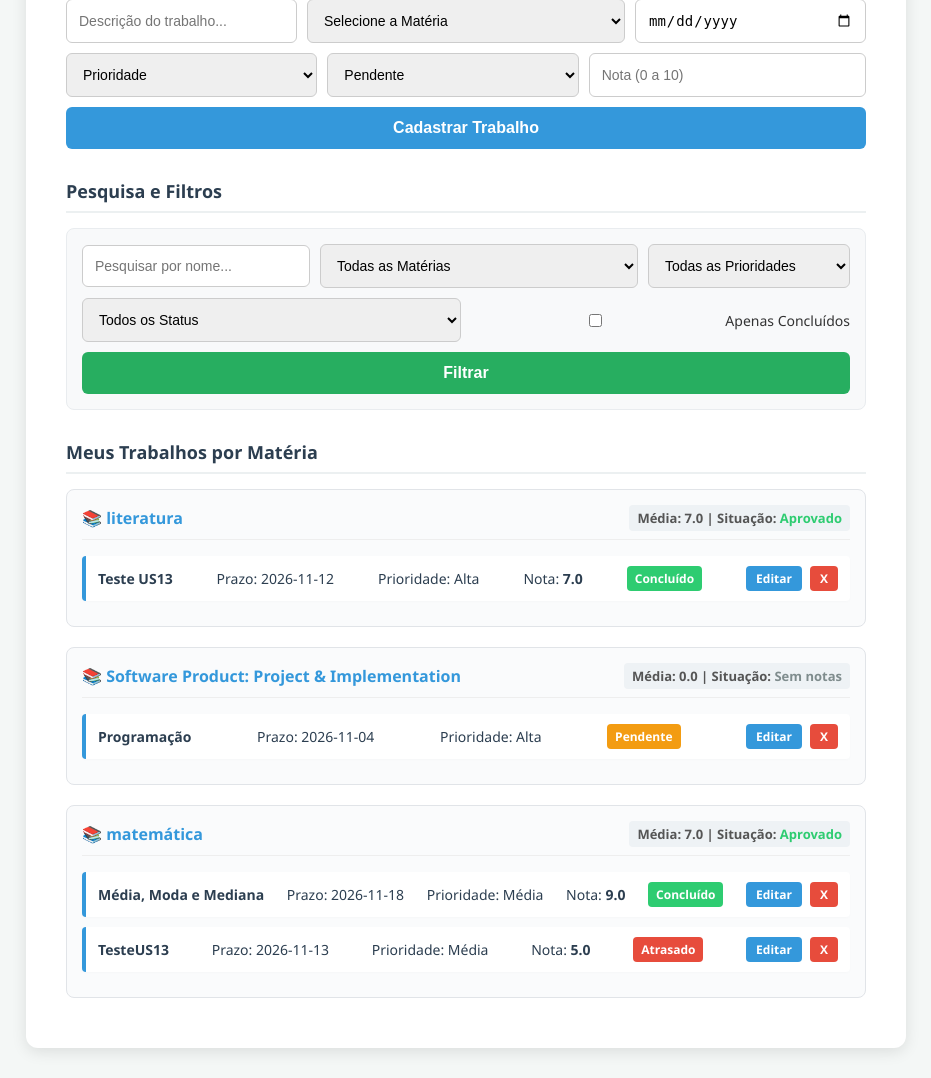
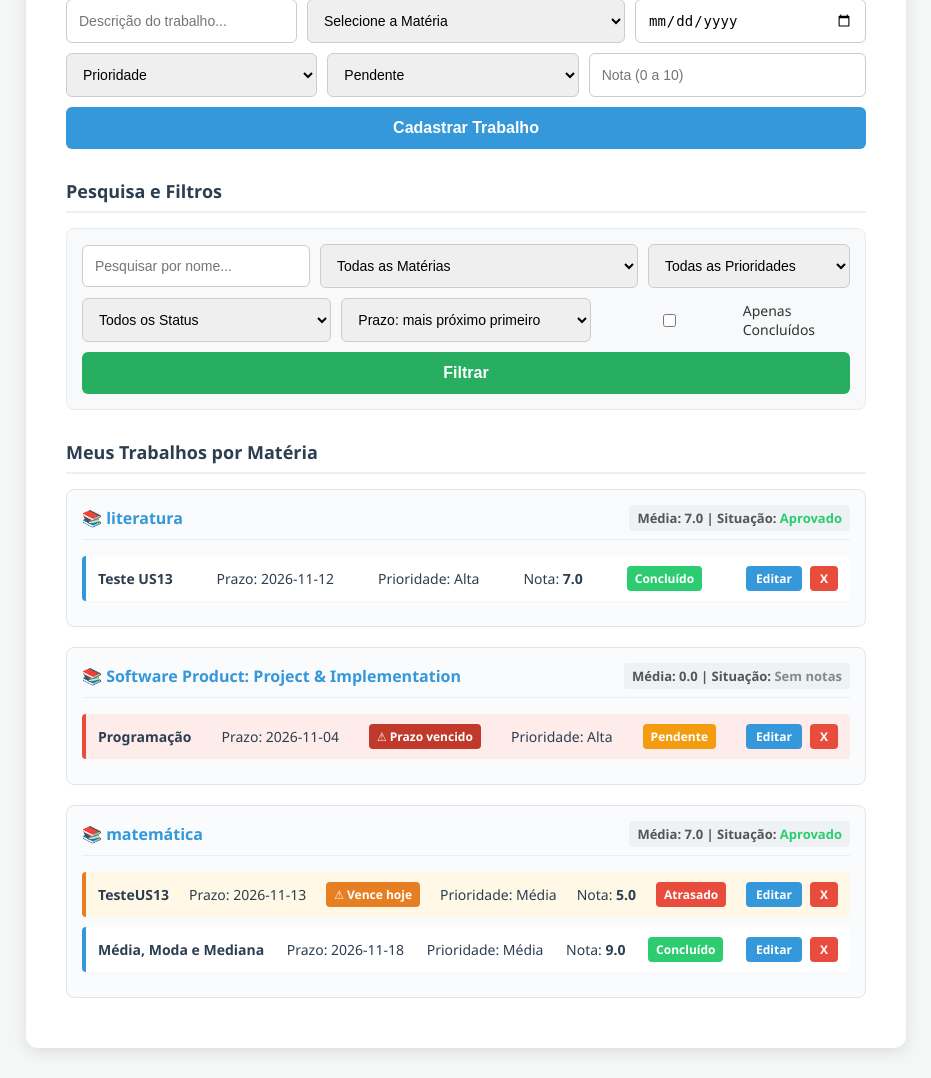
Before and after one commit to brenoorenzi/study-task, a Flask app: page / in a window 1280 px wide. Shown: the part 416-1494 px from the top of the page, without its empty margins (174-1105 px from the left). Run offline with Flask 3, Linux system fonts and the light colour scheme; data comes from the database, SQL or seed files in the repository.

Commit message:
Criacao das US09 e US11.

```diff
--- a/controller/rotas.py
+++ b/controller/rotas.py
@@ -4,6 +4,22 @@ from model.materia_model import cadastrar_materia, buscar_materias
 from model.trabalho_model import cadastrar_trabalho, buscar_trabalhos, buscar_trabalho_por_id, atualizar_trabalho, desativar_trabalho
 
 materia_bp = Blueprint('materia', __name__)
+
+# US11: trabalhos com prazo em até N dias (e ainda não concluídos) ganham destaque
+DIAS_ALERTA = 3
+
+def calcular_destaques(trabalhos):
+    """Retorna {id_do_trabalho: dias_restantes} para os trabalhos que merecem destaque.
+    dias_restantes < 0 significa prazo vencido; 0 = vence hoje."""
+    hoje = datetime.now().date()
+    destaques = {}
+    for t in trabalhos:
+        if t[5] == 'Concluído':
+            continue
+        dias = (datetime.strptime(t[3], '%Y-%m-%d').date() - hoje).days
+        if dias <= DIAS_ALERTA:
+            destaques[t[0]] = dias
+    return destaques
 
 @materia_bp.route('/', methods=['GET', 'POST'])
 def home():
@@ -38,6 +54,9 @@ def home():
     filtro_prioridade = request.args.get('prioridade')
     filtro_status = request.args.get('status')
     termo_busca = request.args.get('busca')
+    ordem = request.args.get('ordem', 'asc')
+    if ordem not in ('asc', 'desc'):
+        ordem = 'asc'
     apenas_concluidos = request.args.get('apenas_concluidos') == '1'
 
     materias_salvas = buscar_materias()
@@ -47,7 +66,8 @@ def home():
         prioridade=filtro_prioridade,
         status=filtro_status,
         busca=termo_busca,
-        apenas_concluidos=apenas_concluidos
+        apenas_concluidos=apenas_concluidos,
+        ordem=ordem
     )
 
     todos_trabalhos = buscar_trabalhos()
@@ -88,7 +108,8 @@ def home():
                            materias=materias_salvas,
                            trabalhos=trabalhos_salvos,
                            totais=totais,
-                           medias_materias=medias_materias)
+                           medias_materias=medias_materias,
+                           destaques=calcular_destaques(trabalhos_salvos))
 
 @materia_bp.route('/trabalho/<int:trabalho_id>/editar', methods=['GET', 'POST'])
 def editar_trabalho(trabalho_id):
@@ -136,7 +157,8 @@ def editar_trabalho(trabalho_id):
                            materias=materias_salvas,
                            trabalhos=todos_trabalhos,
                            trabalho_edicao=trabalho,
-                           totais=totais)
+                           totais=totais,
+                           destaques=calcular_destaques(todos_trabalhos))
 
 @materia_bp.route('/trabalho/<int:trabalho_id>/desativar')
 def desativar(trabalho_id):
--- a/model/trabalho_model.py
+++ b/model/trabalho_model.py
@@ -37,7 +37,7 @@ def cadastrar_trabalho(descricao, materia_id, prazo, prioridade, status, nota=No
     conexao.commit()
     conexao.close()
 
-def buscar_trabalhos(materia_id=None, prioridade=None, status=None, busca=None, apenas_concluidos=False):
+def buscar_trabalhos(materia_id=None, prioridade=None, status=None, busca=None, apenas_concluidos=False, ordem='asc'):
     conexao = get_conexao()
     cursor = conexao.cursor()
 
@@ -67,6 +67,11 @@ def buscar_trabalhos(materia_id=None, prioridade=None, status=None, busca=None,
     if busca:
         query += ' AND t.descricao LIKE ?'
         parametros.append(f'%{busca}%')
+
+    # US09: ordenação por prazo (o prazo é salvo como YYYY-MM-DD, então ordena corretamente).
+    # A direção vem de uma lista fixa, nunca direto do usuário, para evitar SQL injection.
+    direcao = 'DESC' if ordem == 'desc' else 'ASC'
+    query += f' ORDER BY t.prazo {direcao}, t.id ASC'
 
     cursor.execute(query, parametros)
     resultado = cursor.fetchall()
--- a/templates/index.html
+++ b/templates/index.html
@@ -191,6 +191,25 @@
             gap: 8px;
             align-items: center;
         }
+        /* US11: destaque de prazos próximos / vencidos */
+        li.destaque-proximo {
+            border-left-color: #e67e22;
+            background: #fff8e6;
+        }
+        li.destaque-vencido {
+            border-left-color: #e74c3c;
+            background: #fdecea;
+        }
+        .alerta-prazo {
+            padding: 4px 8px;
+            border-radius: 4px;
+            font-size: 12px;
+            font-weight: bold;
+            color: white;
+        }
+        .alerta-proximo { background-color: #e67e22; }
+        .alerta-vencido { background-color: #c0392b; }
+
         .btn-cancelar {
             flex: 1 1 100%;
             text-align: center;
@@ -293,6 +312,12 @@
                 <option value="Atrasado" {% if request.args.get('status') == 'Atrasado' %}selected{% endif %}>Atrasado</option>
             </select>
 
+            <!-- US09: ordenação por prazo -->
+            <select name="ordem">
+                <option value="asc" {% if request.args.get('ordem', 'asc') != 'desc' %}selected{% endif %}>Prazo: mais próximo primeiro</option>
+                <option value="desc" {% if request.args.get('ordem') == 'desc' %}selected{% endif %}>Prazo: mais distante primeiro</option>
+            </select>
+
             <!-- Filtro de Apenas Concluídos -->
             <label style="display: flex; align-items: center; gap: 6px; font-size: 14px; cursor: pointer; flex: 1 1 150px;">
                 <input type="checkbox" name="apenas_concluidos" value="1" {% if request.args.get('apenas_concluidos') == '1' %}checked{% endif %}>
@@ -328,10 +353,19 @@
                     {% for trabalho in trabalhos %}
                         {% if trabalho[2] == materia[1] %}
                             {% set ns.tem_trabalho = true %}
-                            <li>
+                            {% set dias = destaques.get(trabalho[0]) if destaques else none %}
+                            <li class="{% if dias is not none %}{% if dias < 0 %}destaque-vencido{% else %}destaque-proximo{% endif %}{% endif %}">
                                 <div class="trabalho-info">
                                     <strong>{{ trabalho[1] }}</strong>
                                     <span>Prazo: {{ trabalho[3] }}</span>
+                                    {% if dias is not none %}
+                                        <span class="alerta-prazo {% if dias < 0 %}alerta-vencido{% else %}alerta-proximo{% endif %}">
+                                            {% if dias < 0 %}⚠ Prazo vencido
+                                            {% elif dias == 0 %}⚠ Vence hoje
+                                            {% elif dias == 1 %}⚠ Vence amanhã
+                                            {% else %}⚠ Vence em {{ dias }} dias{% endif %}
+                                        </span>
+                                    {% endif %}
                                     <span>Prioridade: {{ trabalho[4] }}</span>
                                     {% if trabalho[7] is not none %}
                                         <span>Nota: <strong>{{ trabalho[7] }}</strong></span>
```
